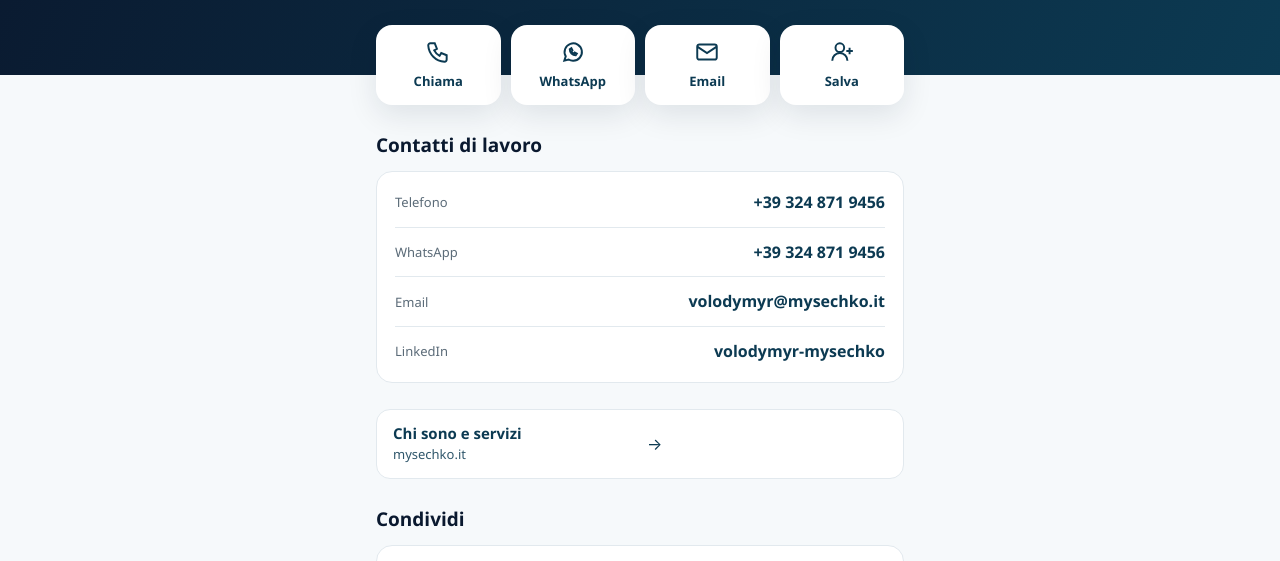
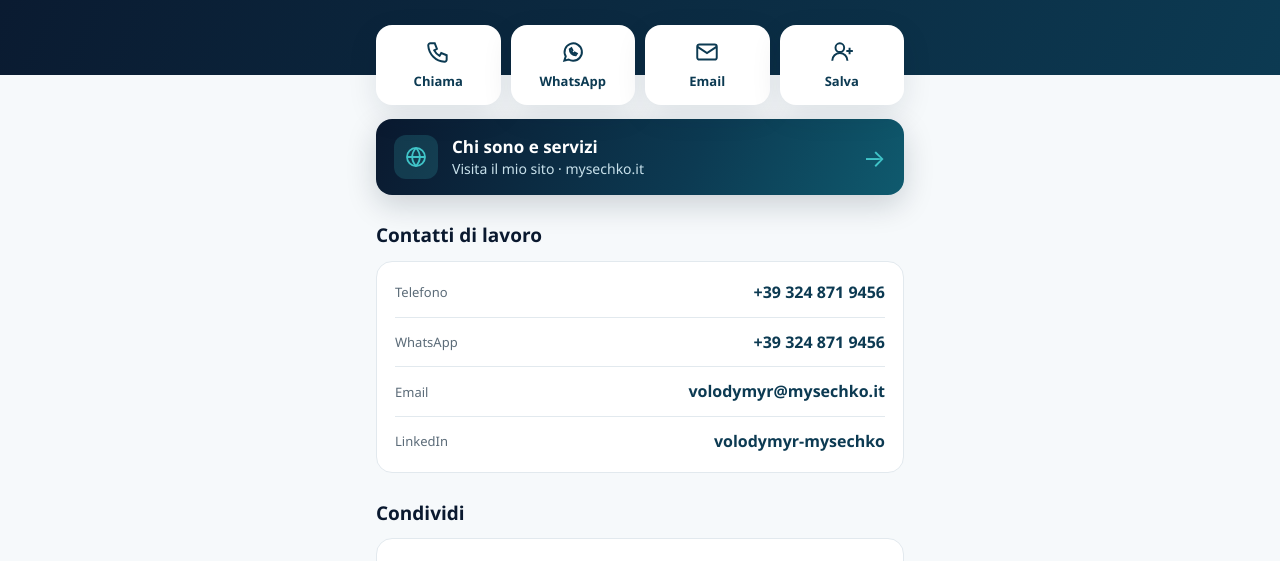
Before and after one commit to Lings0n/mysechko.it, a plain HTML site: page contatti/index.html in a window 1280 px wide. Shown: the part 161-722 px from the top of the page. Drawn offline with Linux system fonts and the light colour scheme.

Commit message:
Contatti: bottone grande verso il sito principale
Co-Authored-By: Claude Opus 5.5 <noreply@anthropic.com>

```diff
--- a/contatti/index.html
+++ b/contatti/index.html
@@ -61,6 +61,12 @@ a.row:hover b{color:#087a7e}
 footer{margin:34px 0 40px;color:var(--muted);font-size:13px;text-align:center}
 footer p+p{margin-top:4px}
 @media (max-width:380px){.act{font-size:12px}h1{font-size:24px}}
+.mainsite{display:flex;align-items:center;gap:14px;margin-top:14px;padding:16px 18px;border-radius:var(--r);text-decoration:none;color:#fff;background:linear-gradient(115deg,var(--navy) 0%,var(--navy2) 60%,#0f5a6e 100%);box-shadow:0 10px 30px rgba(10,25,47,.18)}
+.mainsite:hover{filter:brightness(1.1)}
+.mainsite .globe{flex:0 0 44px;height:44px;border-radius:12px;background:rgba(64,196,200,.18);color:var(--teal);display:grid;place-items:center}
+.mainsite .globe svg{width:24px;height:24px}
+.mainsite .txt{flex:1;line-height:1.3}.mainsite b{display:block;font-size:17px}.mainsite small{color:var(--teal-soft);font-size:14px}
+.mainsite .arr{font-size:24px;color:var(--teal)}
 </style>
 </head>
 <body>
@@ -70,8 +76,9 @@ footer p+p{margin-top:4px}
 </div></header>
 <div class="wrap">
   <div class="actions"><a class="act" href="tel:+393248719456"><svg viewBox="0 0 24 24" fill="none" stroke="currentColor" stroke-width="1.8"><path d="M5 4h4l2 5-2.5 1.5a11 11 0 005 5L15 13l5 2v4a2 2 0 01-2 2A16 16 0 013 6a2 2 0 012-2"/></svg><span data-en="Call">Chiama</span></a><a class="act" href="https://wa.me/393248719456" target="_blank" rel="noopener"><svg viewBox="0 0 24 24" fill="none" stroke="currentColor" stroke-width="1.8"><path d="M4 20l1.3-4A8 8 0 1112 20a8 8 0 01-4-1.1L4 20z"/><path d="M9 9.5c0 3 2.5 5.5 5.5 5.5l1-1.5-2-1-1 1a4 4 0 01-2-2l1-1-1-2z"/></svg><span data-en="WhatsApp">WhatsApp</span></a><a class="act" href="mailto:volodymyr@mysechko.it"><svg viewBox="0 0 24 24" fill="none" stroke="currentColor" stroke-width="1.8"><rect x="3" y="5" width="18" height="14" rx="2"/><path d="M3 7l9 6 9-6"/></svg><span data-en="Email">Email</span></a><a class="act" href="volodymyr-mysechko.vcf" download><svg viewBox="0 0 24 24" fill="none" stroke="currentColor" stroke-width="1.8"><circle cx="10" cy="8" r="4"/><path d="M3 20a7 7 0 0114 0"/><path d="M19 8v6M16 11h6"/></svg><span data-en="Save">Salva</span></a></div>
+  <a class="mainsite" href="../"><span class="globe"><svg viewBox="0 0 24 24" fill="none" stroke="currentColor" stroke-width="1.8"><circle cx="12" cy="12" r="9"/><path d="M3 12h18M12 3c2.5 2.7 3.8 5.7 3.8 9s-1.3 6.3-3.8 9M12 3c-2.5 2.7-3.8 5.7-3.8 9s1.3 6.3 3.8 9"/></svg></span><span class="txt"><b data-en="About me and services">Chi sono e servizi</b><small data-en="Visit my website · mysechko.it">Visita il mio sito · mysechko.it</small></span><span class="arr" aria-hidden="true">→</span></a>
   <section><h2 data-en="Work contacts">Contatti di lavoro</h2><div class="card"><a class="row" href="tel:+393248719456"><small><span data-en="Phone">Telefono</span></small><b>+39 324 871 9456</b></a><a class="row" href="https://wa.me/393248719456" target="_blank" rel="noopener"><small>WhatsApp</small><b>+39 324 871 9456</b></a><a class="row" href="mailto:volodymyr@mysechko.it"><small>Email</small><b>volodymyr@mysechko.it</b></a><a class="row" href="https://www.linkedin.com/in/volodymyr-mysechko/" target="_blank" rel="noopener"><small>LinkedIn</small><b>volodymyr-mysechko</b></a></div></section>
-  <section><a class="link plain" href="../"><span><b data-en="About me and services">Chi sono e servizi</b><small>mysechko.it</small></span><span aria-hidden="true">→</span></a></section>
+
   <section><h2 data-en="Share" data-uk="Поділитися">Condividi</h2><div class="card qrbox"><img src="qr.svg" alt="QR code"><p data-en="Scan the code to open this page.">Inquadra il codice per aprire questa pagina.</p></div></section>
   <footer><p>© 2026 Volodymyr Mysechko · Arco (TN)</p><p><span data-en="No cookies. The site only remembers the chosen language." data-uk="Без cookie. Сайт пам’ятає лише вибрану мову.">Niente cookie. Il sito ricorda solo la lingua scelta.</span> · <a href="../privacy.html">Privacy</a></p></footer>
 </div>
```
